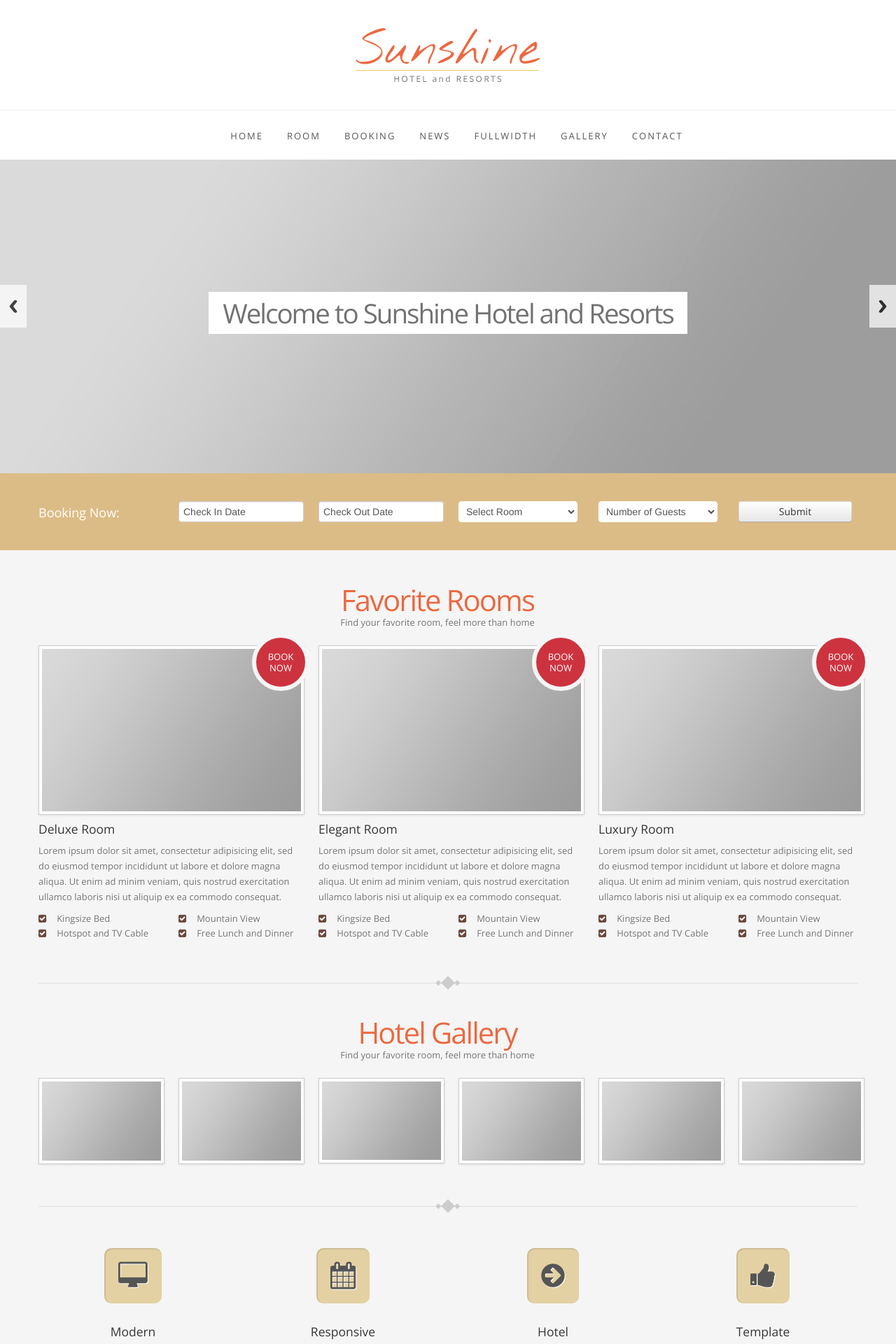
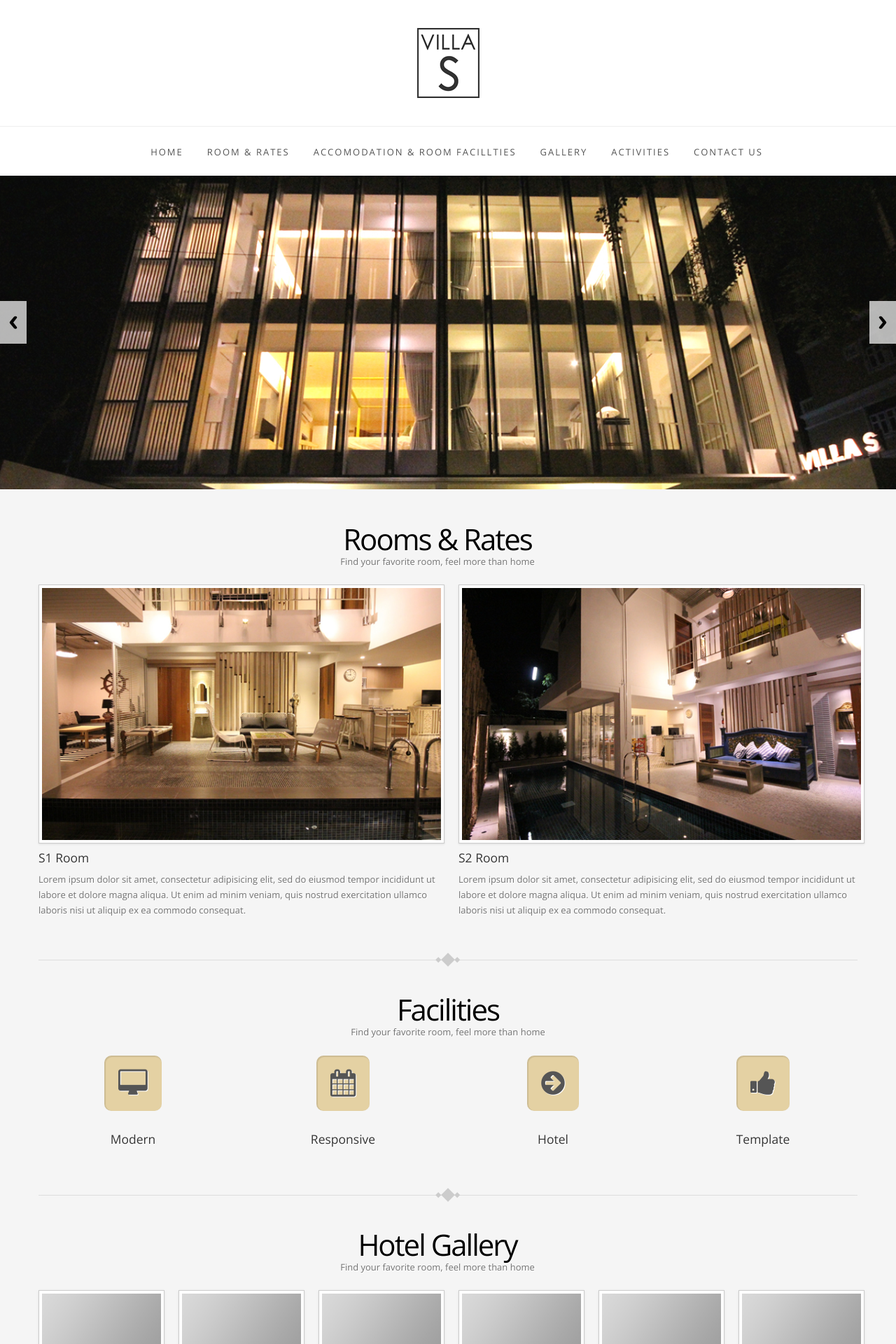
Before and after one commit to exdoh/villas, a PHP site: page / in a window 1280 px wide. Shown: the top 1920 px of the page at 70% size. Run offline with PHP 8.4, Linux system fonts and the light colour scheme.

Commit message:
commplete header slide

```diff
--- a/css/style.css
+++ b/css/style.css
@@ -59,7 +59,8 @@ h3.title{
 }
 h2{
 	font-size:42px;
-	color:#ec6841;
+	/*color:#ec6841;*/
+	color: black;
 	letter-spacing:-2px;
 	line-height:inherit;
 	margin-top:0;
--- a/index.html
+++ b/index.php
@@ -2,7 +2,7 @@
 <html lang="en">
 <head>
     <meta charset="utf-8">
-    <title>Sunshine - Responsive Hotel Template</title>
+    <title>Villa S Hua Hin</title>
     <meta name="viewport" content="width=device-width, initial-scale=1.0">
 	<meta name="description" content="">
     <meta name="author" content="">
@@ -38,7 +38,7 @@
 	<header>
         	<div id="logo">
             	<div class="inner">
-   	    		  <a href="index.html"><img src="img/logo.png" alt=""></a>
+   	    		  <a href="index.html"><img src="img/logo4.png" alt=""></a>
             	</div>
             </div>
 
@@ -46,23 +46,12 @@
             <!-- mainmenu begin -->
             <div id="mainmenu-container">
 				<ul id="mainmenu">
-                  <li><a href="index.html">Home</a></li>
-                  <li><a href="#">ROOM</a>
-                  	<ul>
-                    	<li><a href="room-list.html">Room List</a>
-                        <li><a href="room-details.html">Room Details</a>
-                    </ul>
-                  </li>
-                  <li><a href="booking.html">Booking</a></li>
-                  <li><a href="#">News</a>
-                  	<ul>
-                    	<li><a href="news.html">News List</a></li>
-                    	<li><a href="single-news.html">Single News</a></li>
-                    </ul>
-                  </li>
-                  <li><a href="fullwidth.html">Fullwidth</a></li>
+                  <li><a href="index.php">HOME</a></li>
+                  <li><a href="#">ROOM & RATES</a></li>
+                  <li><a href="booking.html">Accomodation & Room Facillties</a></li>
                   <li><a href="gallery.html">Gallery</a></li>
-                  <li><a href="contact.html">Contact</a></li>
+                  <li><a href="fullwidth.html">Activities</a></li>
+                  <li><a href="contact.html">Contact Us</a></li>
               	</ul>
     		</div>
 
@@ -74,16 +63,28 @@
     	<div class="callbacks_container">
         	<ul class="rslides pic_slider">
              	<li>
-               		<img src="img/slider-home/pic%20(1).jpg" alt="">
-                	<div class="slider-info">
-                	<h1>Welcome to Sunshine Hotel and Resorts</h1>
-                	</div>
+               		<img src="img/slider-home/home1n.jpg" alt="">
+                	<!--<div class="slider-info">
+                		<h1></h1>
+                	</div>-->
                 </li>
                 <li>
-               		<img src="img/slider-home/pic%20(2).jpg" alt="">
-                	<div class="slider-info">
-                	<h1>It's our way to make you feel more than home</h1>
-                	</div>
+               		<img src="img/slider-home/s1n.jpg" alt="">
+                	<!--<div class="slider-info">
+                		<h1></h1>
+                	</div>-->
+                </li>
+                 <li>
+               		<img src="img/slider-home/s2n.jpg" alt="">
+                	<!--<div class="slider-info">
+                		<h1></h1>
+                	</div>-->
+                </li>
+                <li>
+               		<img src="img/slider-home/beach2.jpg" alt="">
+                	<!--<div class="slider-info">
+                		<h1></h1>
+                	</div>-->
                 </li>
         	</ul>
     	</div>
@@ -93,7 +94,7 @@
     <div class="clearfix"></div>
 
 	<!-- search begin -->
-   	<div id="booking">
+   	<div id="booking" style="display:none;">
     	<div class="container">
         	<div class="row">
         	<span class="span2">Booking Now:</span>
@@ -138,12 +139,12 @@
 
 			<div class="row">
             	<div class="text-center">
-                    <h2>Favorite Rooms</h2>
+                    <h2>Rooms & Rates</h2>
                     Find your favorite room, feel more than home<br><br>
      			 </div>
 
                 <!-- room -->
-                <div class="room span4">
+                <!--<div class="room span4">
                     <div class="btn-book-container">
                     <a href="#" class="btn-book">Book Now</a>
                     </div>
@@ -161,20 +162,20 @@
 
                             </ul>
                     </div>
-                </div>
+                </div>-->
                 <!-- close room -->
 
                   <!-- room -->
-                <div class="room span4">
-                    <div class="btn-book-container">
-                    <a href="#" class="btn-book">Book Now</a>
+                <div class="room span6">
+                    <div class="btn-book-container" style="display:none;">
+                    	<a href="#" class="btn-book">Book Now</a>
                     </div>
-           	    	<img data-original="img/room-2.jpg" src="img/pic-blank-1.gif" class="img-polaroid" alt="">
-                    <h4>Elegant Room</h4>
+           	    	<img data-original="img/s1_thump.jpg" src="img/pic-blank-1.gif" class="img-polaroid" alt="">
+                    <h4>S1 Room</h4>
                     <div class="description">
                     Lorem ipsum dolor sit amet, consectetur adipisicing elit, sed do eiusmod tempor incididunt ut labore et dolore magna aliqua. Ut enim ad minim veniam, quis nostrud exercitation ullamco laboris nisi ut aliquip ex ea commodo consequat.
                 	</div>
-                    <div class="row">
+                    <div class="row" style="display:none;">
                             <ul class="room-features">
                                 <li class="span2"><i class="icon-check-sign"></i>Kingsize Bed</li>
                                 <li class="span2"><i class="icon-check-sign"></i>Mountain View</li>
@@ -187,17 +188,17 @@
 
 
               <!-- room -->
-                <div class="room span4">
-                    <div class="btn-book-container">
-                    <a href="#" class="btn-book">Book Now</a>
+                <div class="room span6">
+                    <div class="btn-book-container" style="display:none;">
+                    	<a href="#" class="btn-book">Book Now</a>
                     </div>
-           	    	<img data-original="img/room-3.jpg" src="img/pic-blank-1.gif" class="img-polaroid" alt="">
-                    <h4>Luxury Room</h4>
+           	    	<img data-original="img/s2_thump.jpg" src="img/pic-blank-1.gif" class="img-polaroid" alt="">
+                    <h4>S2 Room</h4>
                     <div class="description">
                     Lorem ipsum dolor sit amet, consectetur adipisicing elit, sed do eiusmod tempor incididunt ut labore et dolore magna aliqua. Ut enim ad minim veniam, quis nostrud exercitation ullamco laboris nisi ut aliquip ex ea commodo consequat.
                 	</div>
                     <div class="row">
-                            <ul class="room-features">
+                            <ul class="room-features" style="display:none;">
                                 <li class="span2"><i class="icon-check-sign"></i>Kingsize Bed</li>
                                 <li class="span2"><i class="icon-check-sign"></i>Mountain View</li>
                                 <li class="span2"><i class="icon-check-sign"></i>Hotspot and TV Cable</li>
@@ -210,6 +211,39 @@
 
 
          	 </div>
+
+             <hr>
+
+             <div id="facilities">
+             	 <div class="text-center">
+	                  <h2>Facilities</h2>
+	                  Find your favorite room, feel more than home<br><br>
+	   			 </div>
+	             <div class="row">
+		           	  <div class="span3 feature">
+		              	<i class="icon-desktop icon-3x"></i><br>
+		                <h4>Modern</h4>
+
+		              </div>
+
+		              <div class="span3 feature">
+		              	<i class="icon-calendar icon-3x"></i><br>
+		              	<h4>Responsive</h4>
+
+		              </div>
+
+		              <div class="span3 feature">
+		              	<i class="icon-circle-arrow-right icon-3x"></i><br>
+		              	<h4>Hotel</h4>
+
+		              </div>
+
+		              <div class="span3 feature">
+		              	<i class="icon-thumbs-up icon-3x"></i><br>
+		              	<h4>Template</h4>
+		              </div>
+	            </div>
+	         </div>
 
              <hr>
 
```
Also changed, not shown: img/logo4.png (added), img/room-1.jpg (deleted), img/room-2.jpg (deleted), img/room-3.jpg (deleted), img/room-4.jpg (deleted), img/room-5.jpg (deleted), img/room-6.jpg (deleted), img/s1_thump.jpg (added), img/s2_thump.jpg (added), img/slider-home/Home1n.jpg (added), img/slider-home/beach2.jpg (added), img/slider-home/logo4.png (added), img/slider-home/s1n.jpg (added), img/slider-home/s2n.jpg (added).
